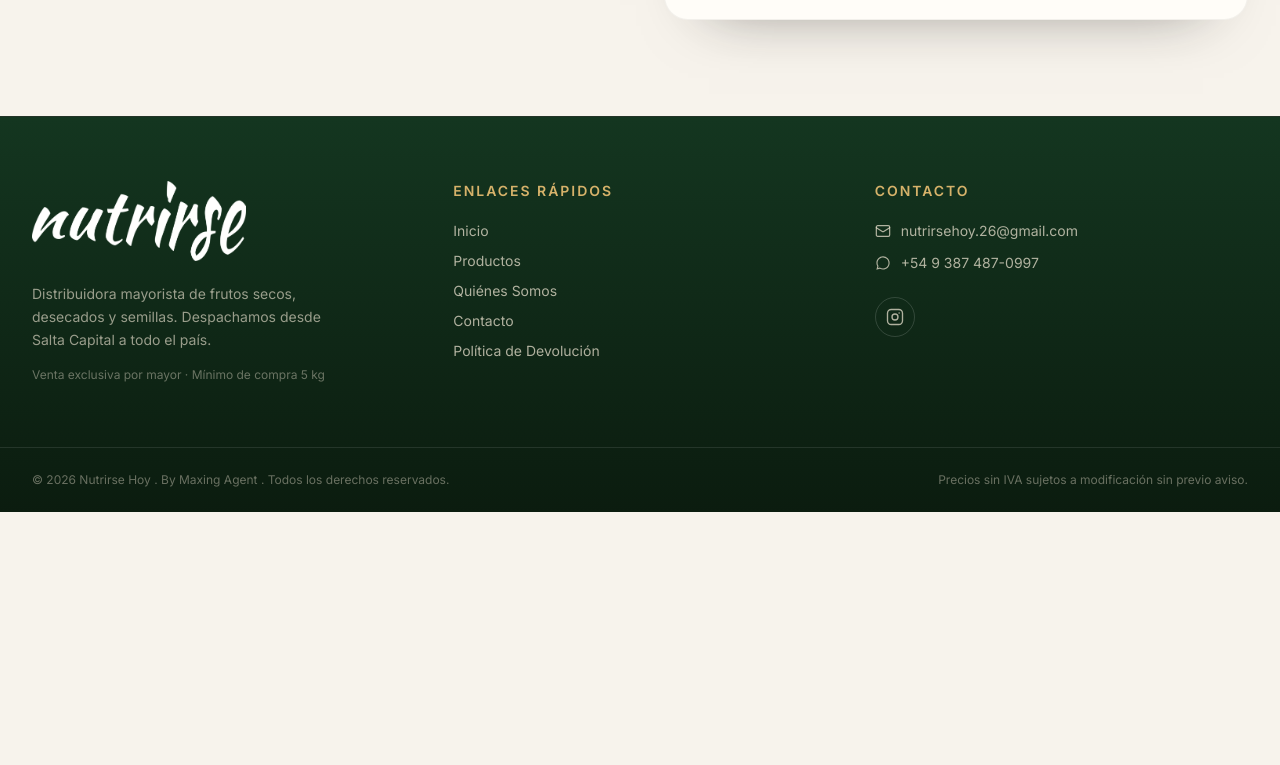
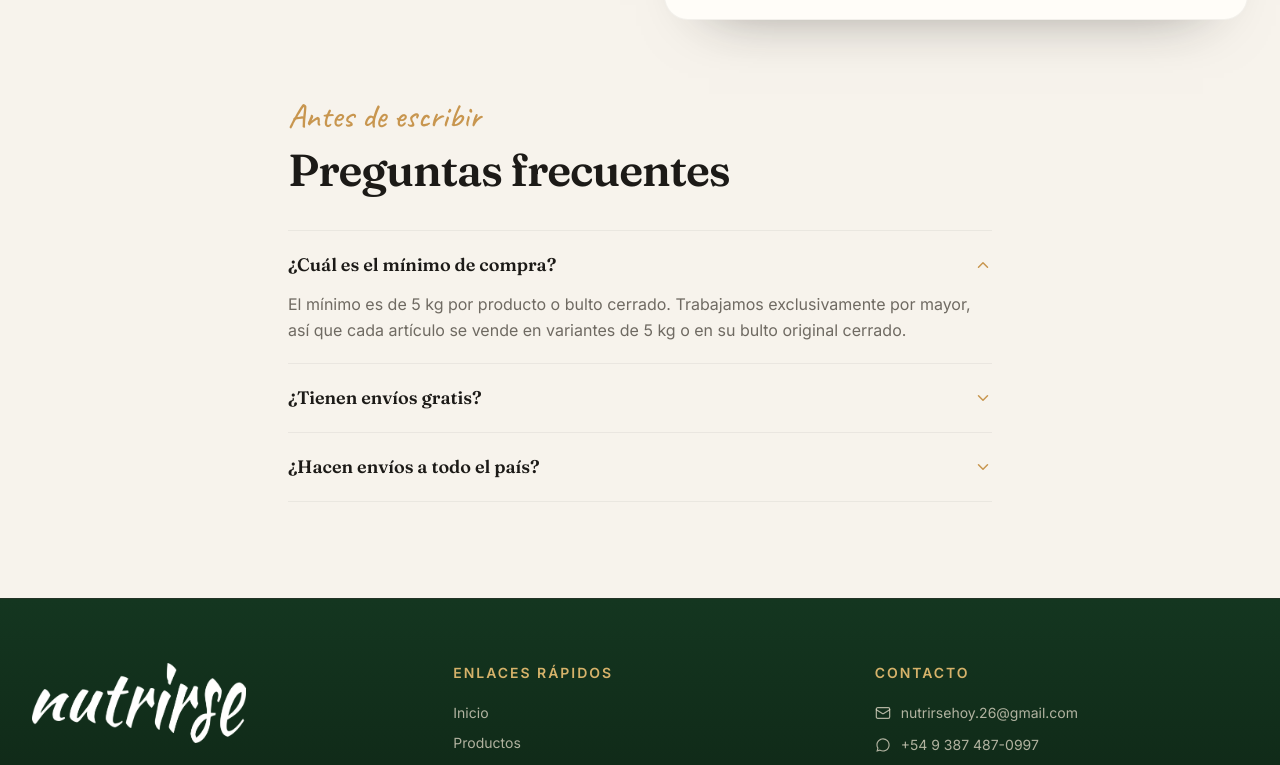
Before and after one commit to Nutrirse/nutrirse-ecommerce, a Next.js app: page /contacto in a window 1280 px wide. Shown: the part 990-1755 px from the top of the page. Before the commit the page ends 1502 px from the top, so only its background shows below. Built offline with nearby package versions, Linux system fonts and the light colour scheme; no server answers.

Commit message:
UI y SEO: FAQ visible para AEO y OG image ajustada a 1200x630

```diff
--- a/app/contacto/page.tsx
+++ b/app/contacto/page.tsx
@@ -3,7 +3,8 @@ import type { ReactNode } from 'react';
 import Image from 'next/image';
 import ContactWhatsAppForm from '@/components/ContactWhatsAppForm';
 import { WHATSAPP_NUMBER } from '@/lib/whatsapp';
-import { NEGOCIO } from '@/lib/site';
+import { FAQ, NEGOCIO } from '@/lib/site';
+import { schemaFaq } from '@/lib/schema';
 
 export const metadata: Metadata = {
   title: 'Contacto',
@@ -181,6 +182,62 @@ export default function Contacto() {
           </div>
         </div>
       </section>
+
+      {/* ---------------- FAQ (visible + JSON-LD) ----------------
+          Google exige que toda respuesta declarada en el `FAQPage` este
+          visible en la pagina. Ambos leen el mismo array `FAQ`, asi que no
+          pueden desincronizarse. */}
+      <section className="mx-auto mt-20 max-w-3xl px-5 sm:px-8">
+        <p className="font-[family-name:var(--font-hand)] text-[clamp(1.5rem,3vw,2.1rem)] leading-none text-tostado">
+          Antes de escribir
+        </p>
+        <h2 className="mt-2 font-[family-name:var(--font-display)] text-[clamp(1.8rem,4vw,2.8rem)] font-semibold leading-tight tracking-tight text-carbon">
+          Preguntas frecuentes
+        </h2>
+
+        <div className="mt-8 divide-y divide-black/5 border-y border-black/5">
+          {FAQ.map((item, i) => (
+            /* `<details>` nativo: acordeon sin JavaScript, accesible por
+               teclado y con el texto en el HTML inicial (los crawlers de IA
+               no ejecutan JS). El primero abierto. */
+            <details
+              key={item.pregunta}
+              open={i === 0}
+              className="group animate-fade-up py-5"
+              style={{ animationDelay: `${120 + i * 80}ms` }}
+            >
+              <summary className="flex cursor-pointer list-none items-center justify-between gap-4 font-[family-name:var(--font-display)] text-lg font-semibold text-carbon marker:content-none [&::-webkit-details-marker]:hidden">
+                {item.pregunta}
+                <svg
+                  width="18"
+                  height="18"
+                  viewBox="0 0 24 24"
+                  fill="none"
+                  stroke="currentColor"
+                  strokeWidth="2"
+                  strokeLinecap="round"
+                  strokeLinejoin="round"
+                  className="shrink-0 text-tostado transition-transform duration-300 group-open:rotate-180"
+                  aria-hidden
+                >
+                  <path d="m6 9 6 6 6-6" />
+                </svg>
+              </summary>
+              <p className="mt-3 text-sm leading-relaxed text-humo sm:text-base">
+                {item.respuesta}
+              </p>
+            </details>
+          ))}
+        </div>
+      </section>
+
+      {/* FAQPage para motores de respuesta (AI Overviews, Perplexity, etc.).
+          `dangerouslySetInnerHTML` porque React escaparia las comillas del
+          JSON. El contenido es estatico, sale de lib/site.ts. */}
+      <script
+        type="application/ld+json"
+        dangerouslySetInnerHTML={{ __html: JSON.stringify(schemaFaq()) }}
+      />
     </div>
   );
 }
--- a/lib/schema.ts
+++ b/lib/schema.ts
@@ -1,4 +1,12 @@
-import { NEGOCIO, SITE_DESCRIPTION, SITE_NAME, SITE_URL, OG_IMAGE } from './site';
+import {
+  FAQ,
+  LOGO_IMAGE,
+  NEGOCIO,
+  OG_IMAGE,
+  SITE_DESCRIPTION,
+  SITE_NAME,
+  SITE_URL,
+} from './site';
 
 /**
  * JSON-LD del sitio, en un solo `@graph`.
@@ -17,7 +25,8 @@ export function schemaSitio() {
     url: SITE_URL,
     logo: {
       '@type': 'ImageObject',
-      url: `${SITE_URL}${OG_IMAGE.url}`,
+      // El logo de marca, no la placa social: Google los trata distinto.
+      url: `${SITE_URL}${LOGO_IMAGE}`,
       caption: SITE_NAME,
     },
     image: `${SITE_URL}${OG_IMAGE.url}`,
@@ -90,3 +99,32 @@ export function schemaSitio() {
     '@graph': [org, web],
   };
 }
+
+/**
+ * JSON-LD `FAQPage` para AEO.
+ *
+ * Las respuestas salen de `FAQ` en lib/site.ts, la misma fuente que
+ * renderiza el bloque visible de /contacto: si el schema dijera algo que no
+ * esta en la pagina, Google lo marca como spam estructurado.
+ *
+ * `acceptedAnswer.text` admite HTML basico, pero acá va texto plano a
+ * proposito: los motores extractivos lo citan tal cual.
+ */
+export function schemaFaq() {
+  return {
+    '@context': 'https://schema.org',
+    '@type': 'FAQPage',
+    '@id': `${SITE_URL}/contacto#faq`,
+    inLanguage: 'es-AR',
+    isPartOf: { '@id': `${SITE_URL}/#website` },
+    about: { '@id': `${SITE_URL}/#organization` },
+    mainEntity: FAQ.map((item) => ({
+      '@type': 'Question',
+      name: item.pregunta,
+      acceptedAnswer: {
+        '@type': 'Answer',
+        text: item.respuesta,
+      },
+    })),
+  };
+}
--- a/lib/site.ts
+++ b/lib/site.ts
@@ -13,7 +13,7 @@ import { WHATSAPP_NUMBER } from './whatsapp';
  * despues obliga a que Google reindexe todo de cero.
  */
 export const SITE_URL = (
-  process.env.NEXT_PUBLIC_SITE_URL ?? 'https://nutrirse.vercel.app'
+  process.env.NEXT_PUBLIC_SITE_URL ?? 'https://www.nutrirsehoy.com'
 ).replace(/\/+$/, '');
 
 export const SITE_NAME = 'Nutrirse';
@@ -38,13 +38,60 @@ export const SITE_KEYWORDS = [
   'envíos a todo el país',
 ];
 
-/** Imagen de OpenGraph/Twitter. 1200x630 es lo que esperan las previews. */
+/**
+ * Imagen de OpenGraph/Twitter. Va como URL relativa: `metadataBase` la
+ * convierte en absoluta, que es lo unico que leen WhatsApp, Facebook y X.
+ *
+ * OJO: el archivo actual mide 1200x360. Para `summary_large_image` hace
+ * falta 1200x630 (relacion 1.91:1); con 3.33:1 X descarta la card grande y
+ * WhatsApp recorta. Hay que reexportar /public/og-image.jpg a 1200x630 y
+ * actualizar `height` si el tamano cambia.
+ */
 export const OG_IMAGE = {
-  url: '/Logo.png',
+  url: '/og-image.jpg',
   width: 1200,
   height: 630,
   alt: 'Nutrirse · Frutos secos por mayor desde Salta',
+  type: 'image/jpeg',
 };
+
+/**
+ * Logo cuadrado/vertical para el JSON-LD. Separado de la OG image porque
+ * Google pide el logo real de la marca, no la placa de preview social.
+ */
+export const LOGO_IMAGE = '/Logo.png';
+
+/**
+ * Preguntas frecuentes B2B. Son la fuente unica del schema `FAQPage` y de
+ * cualquier bloque visible que las muestre. Los motores de respuesta (AI
+ * Overviews, Perplexity, ChatGPT Search) extraen de aca las reglas duras de
+ * compra minima, bonificacion de envio y cobertura logistica.
+ *
+ * Regla de Google: si una respuesta aparece en el schema tambien tiene que
+ * ser visible en la pagina. Por eso el FAQPage se inyecta en /contacto, que
+ * es donde estan los canales y la info de envios.
+ */
+export const FAQ = [
+  {
+    pregunta: '¿Cuál es el mínimo de compra?',
+    respuesta:
+      'El mínimo es de 5 kg por producto o bulto cerrado. Trabajamos exclusivamente por mayor, ' +
+      'así que cada artículo se vende en variantes de 5 kg o en su bulto original cerrado.',
+  },
+  {
+    pregunta: '¿Tienen envíos gratis?',
+    respuesta:
+      'Sí, bonificamos el envío en compras de productos superiores a $100.000. Por debajo de ese ' +
+      'monto el costo de envío se calcula desde el carrito o desde cualquier ficha de producto.',
+  },
+  {
+    pregunta: '¿Hacen envíos a todo el país?',
+    respuesta:
+      'Sí. Despachamos desde Salta Capital a toda la Argentina mediante transportes como Andreani, ' +
+      'OCA, Correo Argentino, Buspack y Flechabus, entre otros, con entrega a domicilio o a sucursal. ' +
+      'También se puede retirar sin cargo por el depósito coordinando turno previo por WhatsApp.',
+  },
+];
 
 /**
  * Perfiles sociales. `null` = todavia no existe: el Footer oculta el icono
```
Also changed, not shown: public/og-image.jpg (added), 1 other file (tests, documents, lock files or other folders).
